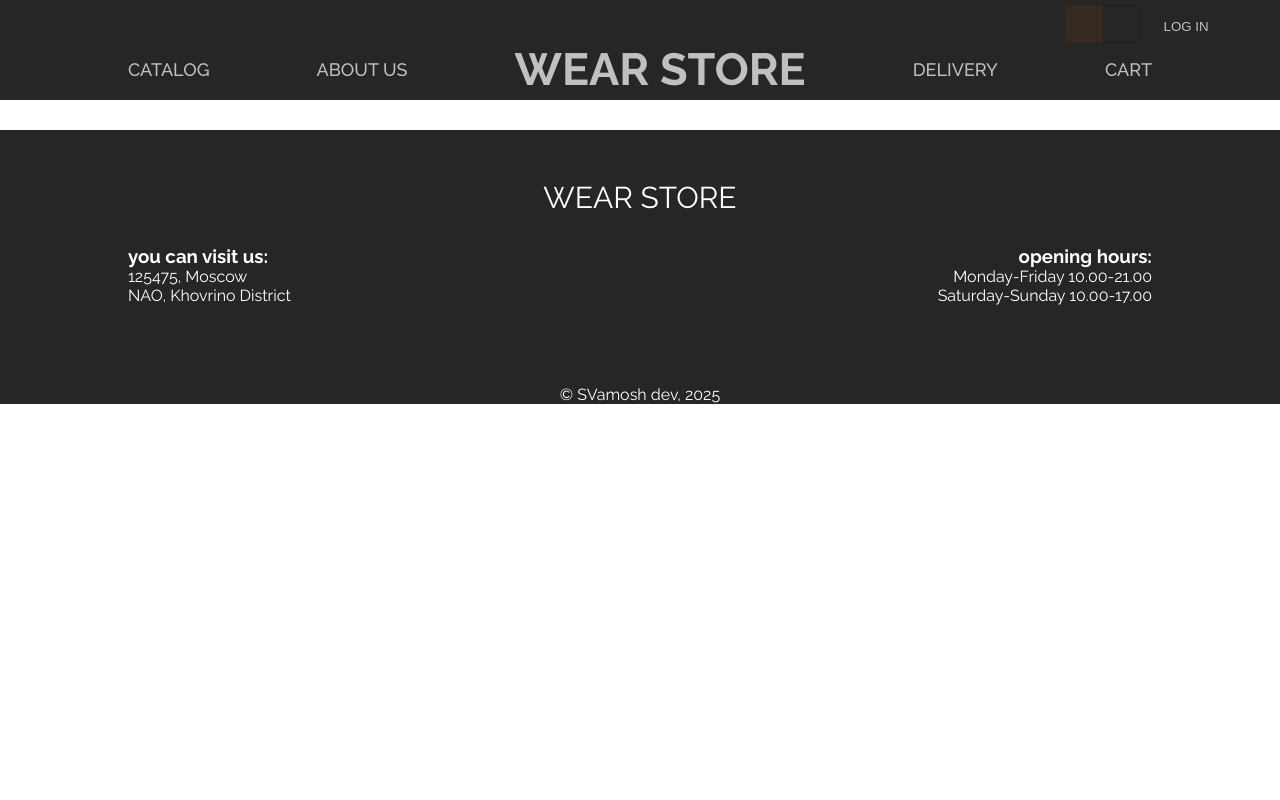
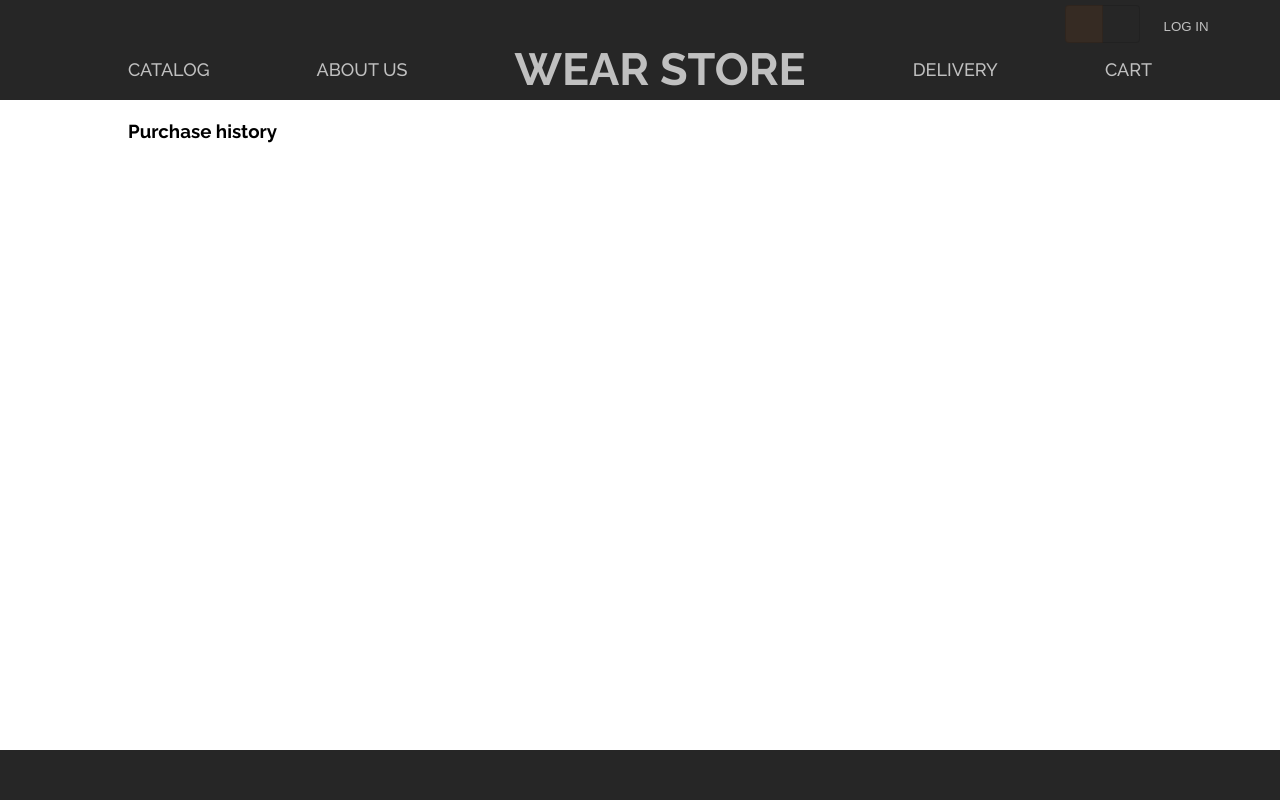
Before and after one commit to SVamosh/store-app, a React app: page /orders in a window 1280 px wide. Shown: the top 800 px of the page. Built offline with nearby package versions, Linux system fonts and the light colour scheme; some icons are missing.

Commit message:
добавление компонента Orders

```diff
--- a/src/App.js
+++ b/src/App.js
@@ -1,14 +1,15 @@
 
 import React from 'react';
 import { BrowserRouter as Router, Routes, Route } from 'react-router-dom';
-import { Header } from './pages/Header/';
-import { Catalog } from './pages/Catalog/';
-import { About } from './pages/About/';
-import { Delivery } from './pages/Delivery/';
-import { Main } from './pages/Main/';
-import { Footer } from './pages/Footer/';
-import { Registration } from './pages/Registration/';
-import { Cart } from './pages/Cart/';
+import { Header } from './pages/Header';
+import { Catalog } from './pages/Catalog';
+import { About } from './pages/About';
+import { Delivery } from './pages/Delivery';
+import { Main } from './pages/Main';
+import { Footer } from './pages/Footer';
+import { Registration } from './pages/Registration';
+import { Cart } from './pages/Cart';
+import { Orders } from './pages/Orders';
 import { ThemeProvider } from './services/ThemeProvider';
 
 function App() {
@@ -25,6 +26,7 @@ function App() {
                             <Route path="/delivery" element={ <Delivery /> }/>
                             <Route path="/registration" element={ <Registration /> }/>
                             <Route path="/cart" element={ <Cart /> }/>
+                            <Route path="/orders" element={ <Orders /> }/>
                         </Routes>
                     <Footer />
                 </Router>
--- a/src/pages/Cart/Cart.js
+++ b/src/pages/Cart/Cart.js
@@ -4,22 +4,37 @@ import React from 'react';
 import { useDispatch, useSelector } from 'react-redux';
 import { NavLink } from 'react-router-dom';
 import { clearCart } from '../../store/cartSlice';
+import { addOrder } from '../../store/ordersSlice';
 import { Button } from '@mui/material';
 import { UserCart } from './../../components/UserCart';
 
 function Cart () {
     const dispatch = useDispatch();
     const cartTotalPrice = useSelector(state => state.cart.totalPrice);
+    const order = useSelector(state => state.cart.cart);
     const logIn = localStorage.getItem('logIn');
     const userName = logIn === null ? 'please, log in' : logIn;
 
     const makeOrder = () => {
-        alert('Your order has been successfully created');
-        dispatch(clearCart());
+        if (logIn !== null) {
+            alert('Your order has been successfully created');
+            dispatch(addOrder(order));
+            dispatch(clearCart());
+        } else {
+            alert('To make an order, please log in');
+        }
     }
 
     return (
         <div className="cart wrapper">
+            <div className="orders__list">
+                    <NavLink to="/orders" className="orders__link">
+                        <Button sx={{color: '#802580', fontWeight: '700'}}>
+                            Purchase history
+                        </Button>
+                    </NavLink>
+            </div>
+
             <div className="cart__info">
                 <div className="cart__user">
                     <h3 className="cart__header">Cart</h3>
@@ -33,11 +48,9 @@ function Cart () {
                         price: {cartTotalPrice}$
                     </div>
 
-                    <NavLink to="/" className="order__button">
-                        <Button sx={{color: '#802580'}} onClick={() => makeOrder()}>
-                            Order
-                        </Button>
-                    </NavLink>
+                    <Button sx={{color: '#802580'}} onClick={makeOrder}>
+                        Order
+                    </Button>
                 </div>
             </div>
         </div>
--- /dev/null
+++ b/src/pages/Orders/Orders.js
@@ -0,0 +1,36 @@
+
+import './style.css';
+import React from 'react';
+import { useSelector } from 'react-redux';
+import { List, ListItem, ListItemText, ListItemAvatar, Avatar } from '@mui/material';
+import CheckCircleOutlineIcon from '@mui/icons-material/CheckCircleOutline';
+
+function Orders() {
+    const orders = useSelector(state => state.orders.orders);
+    const ordersList = orders.flat().map(([index, name, price]) => {
+        return (
+            <ListItem key={index} className="orders__list-item">
+                <ListItemAvatar>
+                    <Avatar sx={{backgroundColor: '#802580'}}>
+                        <CheckCircleOutlineIcon />
+                    </Avatar>
+                </ListItemAvatar>
+                <ListItemText sx={{color: '#000000'}}
+                 primary={name} secondary={price + ' $'} />
+            </ListItem>
+        );
+    });
+
+    return (
+        <div className="orders wrapper">
+            <h3 className="orders__header">
+                Purchase history
+            </h3>
+            <List sx={{width: '100%', maxWidth: 360, bgcolor: 'background.paper'}}>
+                {ordersList}
+            </List>
+        </div>
+    );
+}
+
+export { Orders };
--- /dev/null
+++ b/src/pages/Orders/index.js
@@ -0,0 +1,2 @@
+
+export { Orders } from './Orders';
--- /dev/null
+++ b/src/pages/Orders/style.css
@@ -0,0 +1,15 @@
+
+/* ORDERS */
+
+.orders {
+    min-height: 600px;
+    margin-top: 20px;
+}
+
+.orders__header {
+    margin-bottom: 30px;
+}
+
+.orders__list-item {
+    margin-top: 10px;
+}
--- /dev/null
+++ b/src/store/ordersSlice.js
@@ -0,0 +1,18 @@
+
+import { createSlice } from '@reduxjs/toolkit';
+
+const ordersSlice = createSlice({
+    name: 'orders',
+    initialState: {
+        orders: [],
+    },
+    reducers: {
+        addOrder: (state, action) => {
+            state.orders = [...state.orders, action.payload];
+            console.log(state.orders);
+        }
+    }
+});
+
+export const { addOrder } = ordersSlice.actions;
+export default ordersSlice.reducer;
--- a/src/store/store.js
+++ b/src/store/store.js
@@ -2,10 +2,12 @@
 import { configureStore } from '@reduxjs/toolkit';
 import cartSlice from './cartSlice';
 import reviewsSlice from './reviewsSlice';
+import ordersSlice from './ordersSlice';
 
 export const store = configureStore({
   reducer: {
     cart: cartSlice,
     reviews: reviewsSlice,
+    orders: ordersSlice
   },
 });
```
